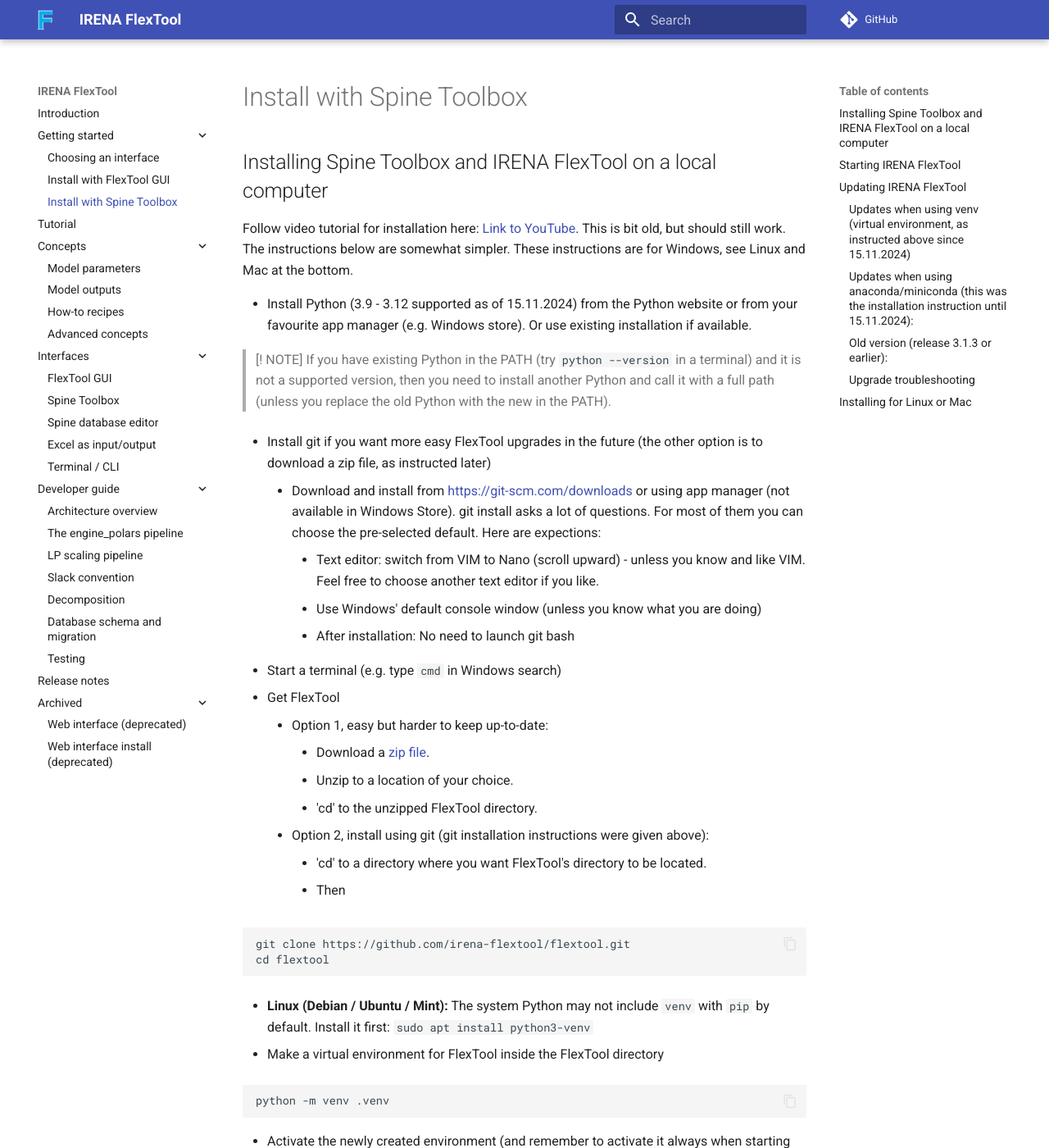
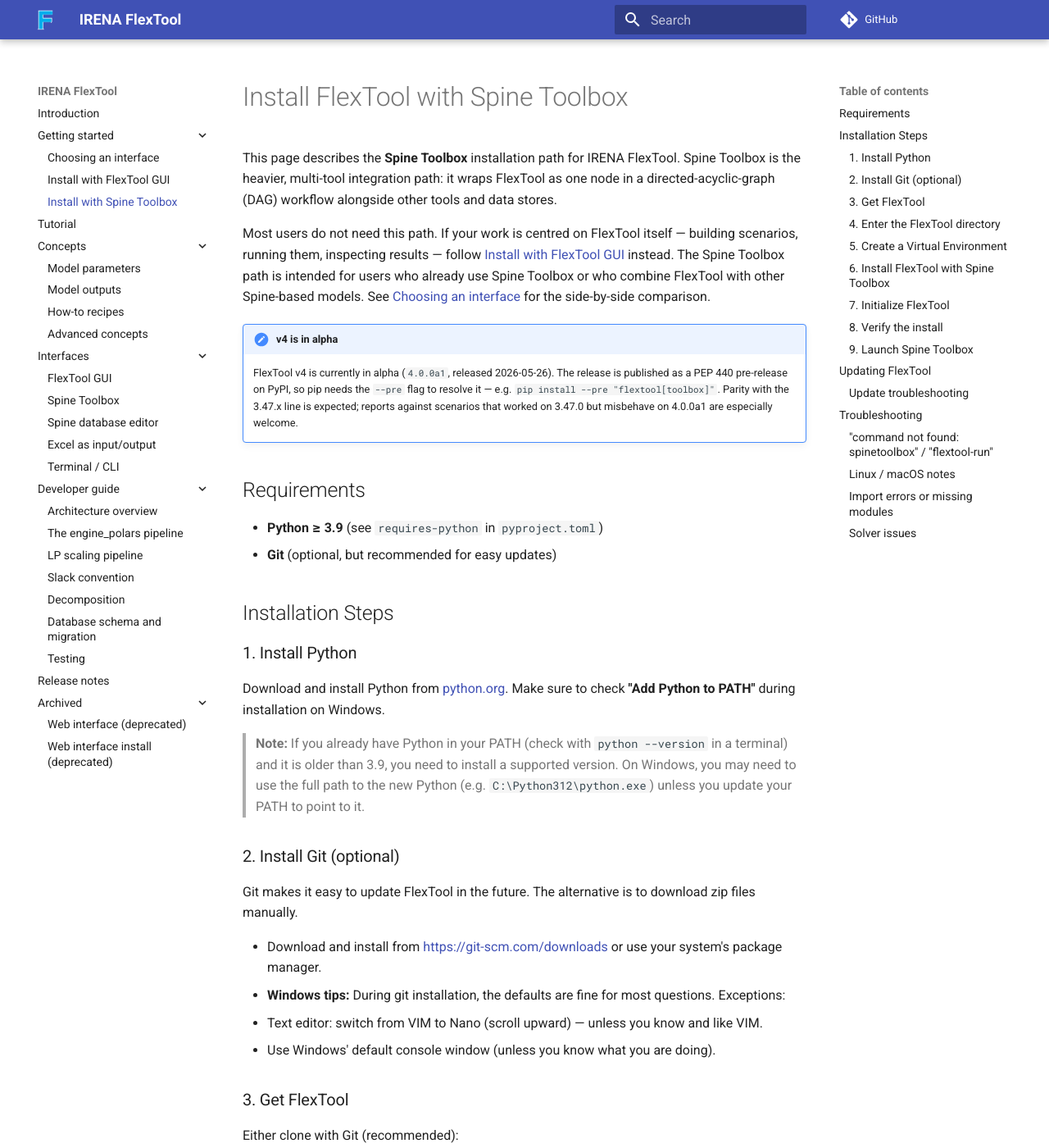
Before and after one commit to irena-flextool/flextool, an MkDocs documentation site: the page built from docs/install_toolbox.md, in a window 1280 px wide and 1400 px high. Shown: the whole window at 82% size. Built offline with MkDocs 1.6.1 and Material for MkDocs 9.7.7, drawn with Linux system fonts in a browser that asks for light colours; comment, search, counter and statistics services are not loaded; some of the changed text lies outside the part shown.

Commit message:
docs/install: refresh for v4.0.0a1 alpha + GUI-primary framing
install_gui.md (focused additions):
- v4 alpha-status admonition (4.0.0a1, 2026-05-26, --pre flag)
- New PyPI / TestPyPI install subsection
- Verify step (flextool-run --help) before launch
- Python range pinned to pyproject.toml (>=3.9), drop stale 3.9-3.13 hardcode
- master.zip → main.zip
- Launch via flextool-gui console script

install_toolbox.md (substantive rewrite):
- Reframe as alternative/heavier install path; cross-link install_gui.md
- Strip 'as of 15.11.2024' parentheticals
- Drop miniconda blocks, YouTube link, 3.1.3-or-earlier section
- pip install -r requirements.txt → pip install '.[toolbox]'
- master.zip → main.zip
- Mirror install_gui structure (numbered steps, verify-then-launch)
- Inline Linux/macOS notes

Cross-doc follow-ups noted but not edited:
- README.md install link priority (install_toolbox → install_gui)
- terminal_workflow.md:10 install link priority

````diff
--- a/docs/install_gui.md
+++ b/docs/install_gui.md
@@ -4,9 +4,12 @@ This page describes how to install IRENA FlexTool using the built-in FlexTool GU
 
 For the Spine Toolbox installation path, see [Install with Spine Toolbox](install_toolbox.md).
 
+!!! note "v4 is in alpha"
+    FlexTool v4 is currently in alpha (`4.0.0a1`, released 2026-05-26). The release is published as a PEP 440 pre-release on PyPI, so pip needs the `--pre` flag to resolve it — e.g. `pip install --pre flextool`. Parity with the 3.47.x line is expected; reports against scenarios that worked on 3.47.0 but misbehave on 4.0.0a1 are especially welcome.
+
 ## Requirements
 
-- **Python 3.9–3.13**
+- **Python ≥ 3.9** (see `requires-python` in `pyproject.toml`)
 - **Git** (optional, but recommended for easy updates)
 
 ## Installation Steps
@@ -15,7 +18,7 @@ For the Spine Toolbox installation path, see [Install with Spine Toolbox](instal
 
 Download and install Python from [python.org](https://www.python.org/downloads/). Make sure to check **"Add Python to PATH"** during installation on Windows.
 
-> **Note:** If you already have Python in your PATH (check with `python --version` in a terminal) and it is not a supported version (3.9–3.13), you need to install a supported version. On Windows, you may need to use the full path to the new Python (e.g. `C:\Python312\python.exe`) unless you update your PATH to point to it.
+> **Note:** If you already have Python in your PATH (check with `python --version` in a terminal) and it is older than 3.9, you need to install a supported version. On Windows, you may need to use the full path to the new Python (e.g. `C:\Python312\python.exe`) unless you update your PATH to point to it.
 
 ### 2. Install Git (optional)
 
@@ -33,7 +36,7 @@ Either clone with Git (recommended):
 git clone https://github.com/irena-flextool/flextool.git
 ```
 
-Or download and unzip from [GitHub](https://github.com/irena-flextool/flextool/archive/refs/heads/master.zip).
+Or download and unzip from [GitHub](https://github.com/irena-flextool/flextool/archive/refs/heads/main.zip).
 
 ### 4. Enter the FlexTool directory
 
@@ -91,6 +94,26 @@ pip install .
 
 This installs FlexTool and the GUI, but without Spine DB Editor. You can run scenarios and view results, but editing `.sqlite` input sources from the GUI requires Spine DB Editor. You can upgrade to the full install at any time by running the recommended command above.
 
+#### Install from PyPI / TestPyPI (pre-release)
+
+If you do not need a clone of the source tree, FlexTool can be installed directly from PyPI. Because v4 is an alpha, pip needs `--pre` to resolve it:
+
+```bash
+pip install --pre flextool                # lean / GUI only
+pip install --pre "flextool[toolbox]"     # with Spine Toolbox
+```
+
+TestPyPI sometimes carries newer alphas than PyPI. To install from there, point pip at the TestPyPI index and keep PyPI as a fallback for dependencies that are not mirrored on TestPyPI:
+
+```bash
+pip install --pre \
+    --index-url https://test.pypi.org/simple/ \
+    --extra-index-url https://pypi.org/simple/ \
+    flextool
+```
+
+The PyPI install does not include the `update_flextool.py` initialization script or the example databases that live alongside it. If you need those — or want the `update_flextool.py` migration workflow described below — install from a clone instead.
+
 ### 7. Initialize FlexTool
 
 Create the necessary database files and templates:
@@ -99,13 +122,25 @@ Create the necessary database files and templates:
 python update_flextool.py --skip-git
 ```
 
-### 8. Launch FlexTool
+### 8. Verify the install
+
+Confirm the CLI is wired up:
+
+```bash
+flextool-run --help
+```
+
+This should print the FlexTool CLI usage. If it does, the venv is healthy.
+
+### 9. Launch FlexTool
 
 Start the FlexTool GUI:
 
 ```bash
-python -m flextool.gui
+flextool-gui
 ```
+
+(Equivalent to `python -m flextool.gui`.)
 
 If you also installed Spine Toolbox, you can launch it with:
 
@@ -136,9 +171,9 @@ python update_flextool.py --skip-git
 
 ## Troubleshooting
 
-### "command not found: flextool-gui"
+### "command not found: flextool-gui" / "flextool-run"
 
-Make sure your virtual environment is activated. The `flextool-gui` command is only available when the virtual environment where FlexTool was installed is active.
+Make sure your virtual environment is activated. The `flextool-gui` and `flextool-run` console scripts are only on PATH when the venv where FlexTool was installed is active.
 
 ### "No module named '_tkinter'" (macOS / Linux)
 
--- a/docs/install_toolbox.md
+++ b/docs/install_toolbox.md
@@ -1,188 +1,187 @@
-## Installing Spine Toolbox and IRENA FlexTool on a local computer
+# Install FlexTool with Spine Toolbox
 
-Follow video tutorial for installation here: [Link to YouTube](https://youtu.be/N3qB0rzxPYw). This is bit old, but should still work. The instructions below are somewhat simpler. These instructions are for Windows, see Linux and Mac at the bottom.
+This page describes the **Spine Toolbox** installation path for IRENA FlexTool. Spine Toolbox is the heavier, multi-tool integration path: it wraps FlexTool as one node in a directed-acyclic-graph (DAG) workflow alongside other tools and data stores.
 
-- Install Python (3.9 - 3.12 supported as of 15.11.2024) from the Python website or from your favourite app manager (e.g. Windows store). Or use existing installation if available.
+Most users do not need this path. If your work is centred on FlexTool itself — building scenarios, running them, inspecting results — follow [Install with FlexTool GUI](install_gui.md) instead. The Spine Toolbox path is intended for users who already use Spine Toolbox or who combine FlexTool with other Spine-based models. See [Choosing an interface](interface_overview.md) for the side-by-side comparison.
 
-> [! NOTE]
-> If you have existing Python in the PATH (try `python --version` in a terminal) and it is not a supported version, then you need to install another Python and call it with a full path (unless you replace the old Python with the new in the PATH).
+!!! note "v4 is in alpha"
+    FlexTool v4 is currently in alpha (`4.0.0a1`, released 2026-05-26). The release is published as a PEP 440 pre-release on PyPI, so pip needs the `--pre` flag to resolve it — e.g. `pip install --pre "flextool[toolbox]"`. Parity with the 3.47.x line is expected; reports against scenarios that worked on 3.47.0 but misbehave on 4.0.0a1 are especially welcome.
 
-- Install git if you want more easy FlexTool upgrades in the future (the other option is to download a zip file, as instructed later)
-	- Download and install from [https://git-scm.com/downloads](https://git-scm.com/downloads) or using app manager (not available in Windows Store). git install asks a lot of questions. For most of them you can choose the pre-selected default. Here are expections:
-		- Text editor: switch from VIM to Nano (scroll upward) - unless you know and like VIM. Feel free to choose another text editor if you like.
-		- Use Windows' default console window (unless you know what you are doing)
-		- After installation: No need to launch git bash
+## Requirements
 
-- Start a terminal (e.g. type `cmd` in Windows search)
+- **Python ≥ 3.9** (see `requires-python` in `pyproject.toml`)
+- **Git** (optional, but recommended for easy updates)
 
-- Get FlexTool
-    - Option 1, easy but harder to keep up-to-date:
-        - Download a [zip file](https://github.com/irena-flextool/flextool/archive/refs/heads/master.zip).
-        - Unzip to a location of your choice.
-        - 'cd' to the unzipped FlexTool directory.
-    - Option 2, install using git (git installation instructions were given above):
-		- 'cd' to a directory where you want FlexTool's directory to be located.
-        - Then
+## Installation Steps
 
+### 1. Install Python
+
+Download and install Python from [python.org](https://www.python.org/downloads/). Make sure to check **"Add Python to PATH"** during installation on Windows.
+
+> **Note:** If you already have Python in your PATH (check with `python --version` in a terminal) and it is older than 3.9, you need to install a supported version. On Windows, you may need to use the full path to the new Python (e.g. `C:\Python312\python.exe`) unless you update your PATH to point to it.
+
+### 2. Install Git (optional)
+
+Git makes it easy to update FlexTool in the future. The alternative is to download zip files manually.
+
+- Download and install from [https://git-scm.com/downloads](https://git-scm.com/downloads) or use your system's package manager.
+- **Windows tips:** During git installation, the defaults are fine for most questions. Exceptions:
+  - Text editor: switch from VIM to Nano (scroll upward) — unless you know and like VIM.
+  - Use Windows' default console window (unless you know what you are doing).
+
+### 3. Get FlexTool
+
+Either clone with Git (recommended):
+```bash
+git clone https://github.com/irena-flextool/flextool.git
 ```
-git clone https://github.com/irena-flextool/flextool.git
+
+Or download and unzip from [GitHub](https://github.com/irena-flextool/flextool/archive/refs/heads/main.zip).
+
+### 4. Enter the FlexTool directory
+
+All the remaining steps must be run from inside the FlexTool directory:
+
+```bash
 cd flextool
 ```
 
-- **Linux (Debian / Ubuntu / Mint):** The system Python may not include `venv` with `pip` by default. Install it first: `sudo apt install python3-venv`
+(Substitute the extracted folder name if you used the zip download.)
 
-- Make a virtual environment for FlexTool inside the FlexTool directory
+### 5. Create a Virtual Environment
 
+**Linux (Debian / Ubuntu / Mint):** The system Python may not include `venv` with `pip` by default. Install it first:
+
+```bash
+sudo apt install python3-venv
 ```
+
+Create a virtual environment inside the FlexTool directory:
+
+```bash
 python -m venv .venv
 ```
 
-- Activate the newly created environment (and remember to activate it always when starting FlexTool)
+Activate the virtual environment:
 
+Linux / macOS:
+```bash
+source .venv/bin/activate
+```
+
+Windows:
 ```
 .venv\Scripts\activate
 ```
 
-- Install FlexTool (with Spine Toolbox) into the FlexTool virtual environment by
+### 6. Install FlexTool with Spine Toolbox
 
-```
-python -m pip install ".[toolbox]" --timeout=10000
+Install FlexTool and the `toolbox` extra. This pulls in Spine Toolbox alongside FlexTool's core dependencies (declared in `pyproject.toml` — `requirements.txt` is no longer used):
+
+```bash
+pip install ".[toolbox]"
 ```
 
-- Please note, the `timeout` argument is necessary only if you are on a slow internet connection
-- The `[toolbox]` extra pulls in Spine Toolbox alongside FlexTool's core dependencies (declared in `pyproject.toml`). Use `pip install .` without the extra if you only need the FlexTool GUI / CLI.
-- Create basic files that FlexTool needs (`skip-git` argument is needed if you did not install git)
+The extra brings in Spine Toolbox itself, Spine DB Editor, Spine Items, Spine Engine, PySide6, and the rest of Spine Toolbox's runtime stack. On a slow link you may want `--timeout=10000`.
 
+If you would rather pull from PyPI than work from a clone, the same extra works on the pre-release wheel:
+
+```bash
+pip install --pre "flextool[toolbox]"
 ```
+
+### 7. Initialize FlexTool
+
+Create the necessary database files and templates (skip the `--skip-git` flag if you cloned with git and want `update_flextool.py` to fetch upstream changes too):
+
+```bash
 python update_flextool.py --skip-git
 ```
 
-- Start Spine Toolbox (can take a small while)
+### 8. Verify the install
 
+Confirm the FlexTool CLI is wired up:
+
+```bash
+flextool-run --help
 ```
+
+This should print the FlexTool CLI usage. FlexTool runs independently of Spine Toolbox, so this check passes even before Toolbox is launched — useful for isolating environment issues from Toolbox UI issues.
+
+### 9. Launch Spine Toolbox
+
+```bash
 spinetoolbox
 ```
 
-- Open FlexTool project in Spine Toolbox (Choose the FlexTool *directory* from File > Open project dialog by navigating to the directory where FlexTool itself is installed)
+Then open the FlexTool project from the menu: File... Open project... and choose the **FlexTool directory** (not a file inside it).
 
-## Starting IRENA FlexTool
+## Updating FlexTool
 
-- Start a terminal (e.g. type 'cmd' in Windows search)
-- Option 1: using venv (Python virtual environment, as instructed above)
-	- 'cd' to the FlexTool directory
-	- Activate the environment
+The update flow mirrors [Install with FlexTool GUI](install_gui.md#updating-flextool): pull the latest FlexTool, then migrate the input databases.
 
-```
-.venv\Scripts\activate
-```
+If you installed with Git:
 
-	- Launch Spine Toolbox
-
-```
-spinetoolbox
-```
-
-- Option 2: using miniconda (FlexTool installation before 15.11.2024 instructed to use Miniconda)
-    - Open a conda prompt
-	- Activate the environment
-
-```
-conda activate flextool
-```
-
-    - Launch Spine Toolbox
-
-```
-python -m spinetoolbox
-```
-
-- Open FlexTool project in Spine Toolbox (Choose the flextool *directory* from File > Open project dialog by navigating to the directory where FlexTool itself is installed)
-
-## Updating IRENA FlexTool
-
-### Updates when using venv (virtual environment, as instructed above since 15.11.2024)
-
-- Start by updating Spine Toolbox
-    - 'cd' to the FlexTool directory
-    - Activate environment as [above](#starting-irena-flextool)
-    - Then upgrade Spine Toolbox
-
-```
-python -m pip install --upgrade spinetoolbox
-```
-
-
-- Then, to update FlexTool
-
-```
+```bash
+cd flextool
+source .venv/bin/activate   # Linux / macOS
+.venv\Scripts\activate      # Windows
 python update_flextool.py
 ```
 
-- This will not work if you don't have git installed. In that case, you need to download the latest [zip file](https://github.com/irena-flextool/flextool/archive/refs/heads/master.zip), unzip it to the FlexTool directory (overwriting existing files) and then
+If you installed from a zip file, download the latest zip, extract it over the existing directory, and run:
 
-```
+```bash
 python update_flextool.py --skip-git
 ```
 
-- If this fails, see [below](#upgrade-troubleshooting)
-- This update will pull the new version of the tool as well as migrating the input databases to the new version without destroying the data. Making a backup copy of the input data is still a good practice. The input_data_template.sqlite should not be used directly but by making a copy of it.
-    - The updated databases are:
-        - The database chosen as the input data in the tool!! But no other databases you might have - those can be updated separately, see below.
-        - init.sqlite
-        - input_data_template.sqlite
-        - time_settings_only.sqlite
-        - how to example databases
+`update_flextool.py` migrates the input databases to the current schema version without destroying data (a backup is still good practice). The databases that get migrated are:
 
+- the database currently selected as input data in the project,
+- `init.sqlite`,
+- `input_data_template.sqlite`,
+- `time_settings_only.sqlite`,
+- the how-to example databases.
 
-### Updates when using anaconda/miniconda (this was the installation instruction until 15.11.2024):
+To migrate any other database separately:
 
-- Start anaconda/miniconda prompt
-- `conda activate flextool` (or whatever is your conda environment name for IRENA FlexTool)
+```bash
+python migrate_database.py path/to/database.sqlite
+```
 
-If using Spine Toolbox, start by updating Spine Toolbox:
+Spine Toolbox itself updates separately. With the FlexTool venv active:
 
-- cd to the directory of Spine-Toolbox, where you cloned it.
-For example `cd C:\Users\YourUser\Documents\Spine-Toolbox`
-- `git pull`
-- `python -m pip install -U -r requirements.txt`
-- cd back to FlexTool directory, where you cloned it.
-For example `cd C:\Users\YourUser\Documents\flextool`
+```bash
+pip install --upgrade spinetoolbox
+```
 
-Update IRENA FlexTool:
+### Update troubleshooting
 
-- cd to the FlexTool directory
-- `python update_flextool.py`
-- If this fails, see [below](#upgrade-troubleshooting)
-- This update will pull the new version of the tool as well as migrating the input databases to the new version without destroying the data. Making a backup copy of the input data is still a good practice. The input_data_template.sqlite should not be used directly but by making a copy of it.
-    - The updated databases are:
-        - The database chosen as the input data in the tool!! But no other databases you might have - those can be updated separately, see below.
-        - init.sqlite
-        - input_data_template.sqlite
-        - time_settings_only.sqlite
-        - how to example databases
+- If git reports merge conflicts, it is almost always because the template files were modified locally. Restore the tree with `git restore .` and re-run `git pull`, then `python update_flextool.py`.
+- `Results.sqlite` only ever receives additive changes (to protect data), which leaves old parameter definitions lingering. To clear them, replace the database with a copy of the up-to-date `Results_template.sqlite`.
 
-### Old version (release 3.1.3 or earlier):
-Update of IRENA FlexTool to the latest version is done as follows:
+## Troubleshooting
 
-- Start anaconda prompt
-- `conda activate flextool` (or whatever is your conda environment name for IRENA FlexTool)
-- cd to the FlexTool directory
-- `git restore .` (THIS WILL DELETE YOUR LOCAL CHANGES TO THE FILES IN THE WORKFLOW. This will be improved in the future. Currently you can work around this by making your own input files (Excel or SQLite) and pointing the workflow items (Excel_input_data or Input_Data) to your own files instead of the input_data.sqlite or FlexTool_import_template.xlsx.)
-- `git pull`
-Then do the update_flextool discribed above to migrate the databases:
-- `python update_flextool.py`
+### "command not found: spinetoolbox" / "flextool-run"
 
-### Upgrade troubleshooting
+Make sure your virtual environment is activated. Spine Toolbox and the `flextool-*` console scripts are only on PATH when the venv where FlexTool was installed is active.
 
-- If the git complains about merge conflicts, it is probably due to you modifying the template files. Use `git restore .`  and `git pull `. This will restore ALL the files downloaded from the repository to their original states. Then repeat `python update_flextool.py`
-- The Results.sqlite will only get additive changes, as we do not want to destroy your data. This causes old parameter definitions to linger in the database. You can remove them by replacing the database with a copy of the Results_template.sqlite that is kept up to date.
+### Linux / macOS notes
 
-- One can also migrate other input databases to the new version by calling:
-    - `python migrate_database.py path_to_database/database_name.sqlite` or
-    - `python migrate_database.py database_name.sqlite` if in the main flextool directory
+FlexTool calls HiGHS through the `highspy` Python bindings, which install automatically as a dependency, so no separate solver binary is needed on x64 Linux or Intel macOS. On other Linux architectures or Apple Silicon, a prebuilt `highspy` wheel may not be available; in that case you will need to build HiGHS / highspy from source for your platform.
 
-## Installing for Linux or Mac
+Spine Toolbox runs on Linux and macOS as well, with occasional minor graphical glitches on macOS.
 
-FlexTool calls HiGHS via the `highspy` Python bindings, which are installed automatically with the Python package, so no separate solver binary is needed on x64 Linux. Install Toolbox first, maybe by creating a new venv for the Toolbox and FlexTool - you can follow the spirit of the instructions above even though commands will be somewhat different. If your Linux runs on another architecture or you have a Mac, then we haven't tested those.
+### Import errors or missing modules
 
-On other Linux architectures or Mac, `highspy` may or may not provide a prebuilt wheel; if it does not, you will need to build HiGHS / highspy from source for your platform. Mac may also require small changes to platform-specific bits of the FlexTool engine (mainly under `flextool/engine_polars/` and `flextool/cli/`). Spine Toolbox works also on Mac, but apparently has some graphical glitches (21st Sep. 2024 - hopefully will be fixed at some point).
+Try reinstalling:
+
+```bash
+pip install ".[toolbox]" --force-reinstall
+```
+
+### Solver issues
+
+FlexTool uses **HiGHS** by default — installed automatically via the `highspy` Python bindings, no additional setup needed.
+
+It is also possible to wire in commercial solvers (e.g. CPLEX) for licensed users; see the documentation for details.
````
